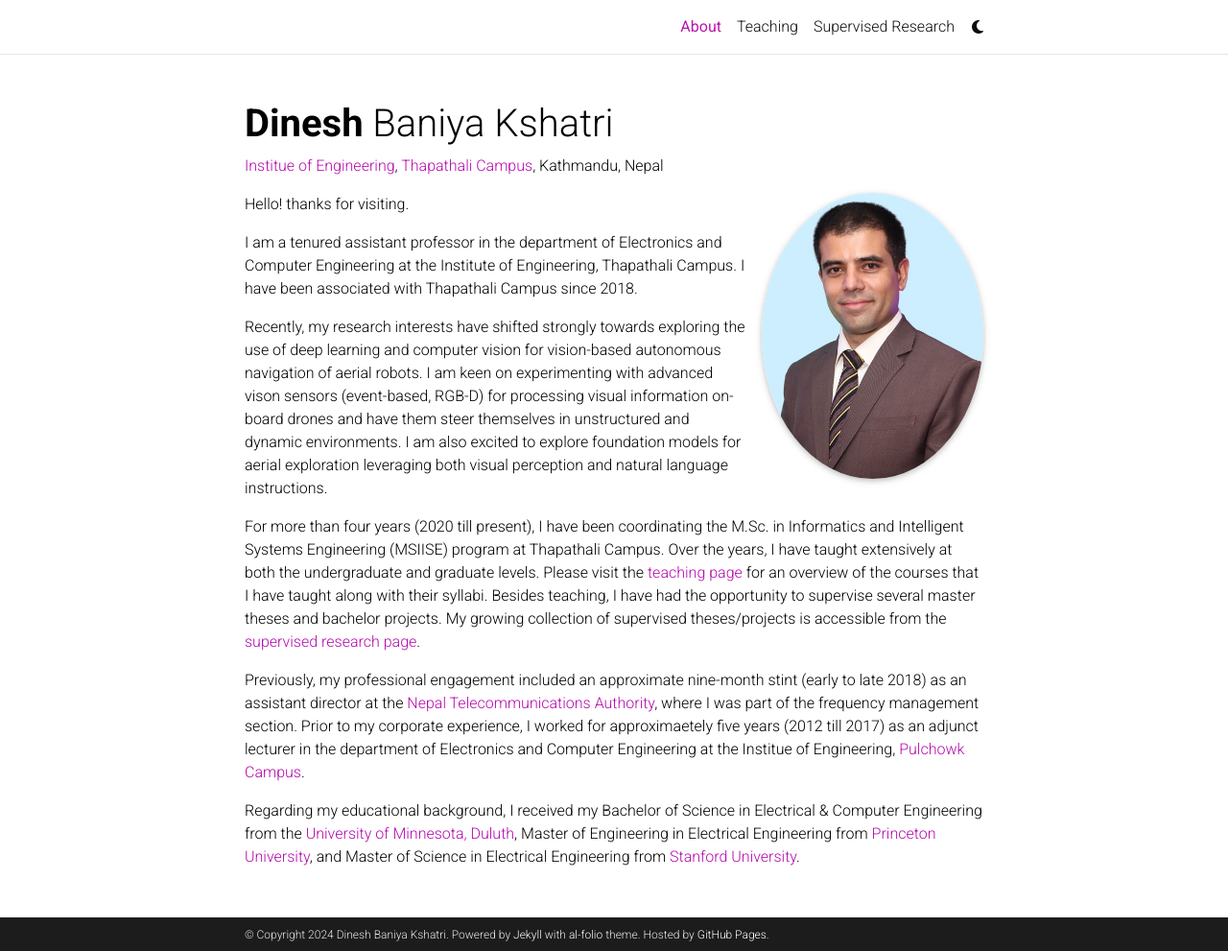
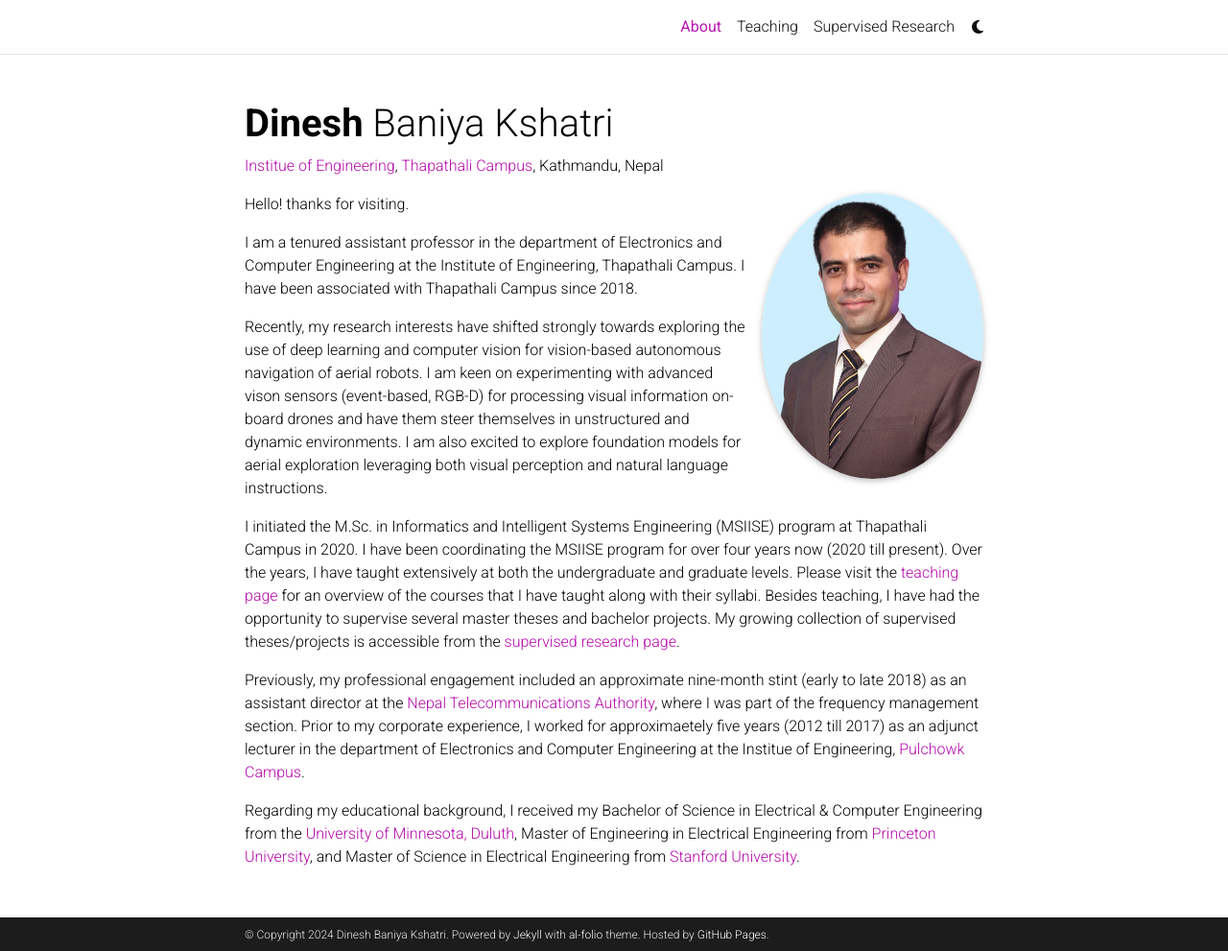
Before and after one commit to dbaniya/dbaniya.github.io, a Jekyll site: the page built from _pages/about.md, in a window 1280 px wide and 991 px high. Shown: the whole window at 96% size. Built offline with Jekyll 4.4.1, drawn with Linux system fonts in a browser that asks for light colours; comment, search, counter and statistics services are not loaded; a style sheet for code colours, icons or effects is not loaded.

Commit message:
changes 2024

```diff
--- a/_pages/about.md
+++ b/_pages/about.md
@@ -21,7 +21,7 @@
 
 Recently, my research interests have shifted strongly towards exploring the use of deep learning and computer vision for vision-based autonomous navigation of aerial robots. I am keen on experimenting with advanced vison sensors (event-based, RGB-D) for processing visual information on-board drones and have them steer themselves in unstructured and dynamic environments. I am also excited to explore foundation models for aerial exploration leveraging both visual perception and natural language instructions.
 
-For more than four years (2020 till present), I have been coordinating the M.Sc. in Informatics and Intelligent Systems Engineering (MSIISE) program at Thapathali Campus. Over the years, I have taught extensively at both the undergraduate and graduate levels. Please visit the [teaching page](/teaching/) for an overview of the courses that I have taught along with their syllabi. Besides teaching, I have had the opportunity to supervise several master theses and bachelor projects. My growing collection of supervised theses/projects is accessible from the [supervised research page](/projects/).
+I initiated the M.Sc. in Informatics and Intelligent Systems Engineering (MSIISE) program at Thapathali Campus in 2020. I have been coordinating the MSIISE program for over four years now (2020 till present). Over the years, I have taught extensively at both the undergraduate and graduate levels. Please visit the [teaching page](/teaching/) for an overview of the courses that I have taught along with their syllabi. Besides teaching, I have had the opportunity to supervise several master theses and bachelor projects. My growing collection of supervised theses/projects is accessible from the [supervised research page](/projects/).
 
 Previously, my professional engagement included an approximate nine-month stint (early to late 2018) as an assistant director at the [Nepal Telecommunications Authority](https://www.nta.gov.np/), where I was part of the frequency management section. Prior to my corporate experience, I worked for approximaetely five years (2012 till 2017) as an adjunct lecturer in the department of Electronics and Computer Engineering at the Institue of Engineering, [Pulchowk Campus](https://pcampus.edu.np/).
 
```
